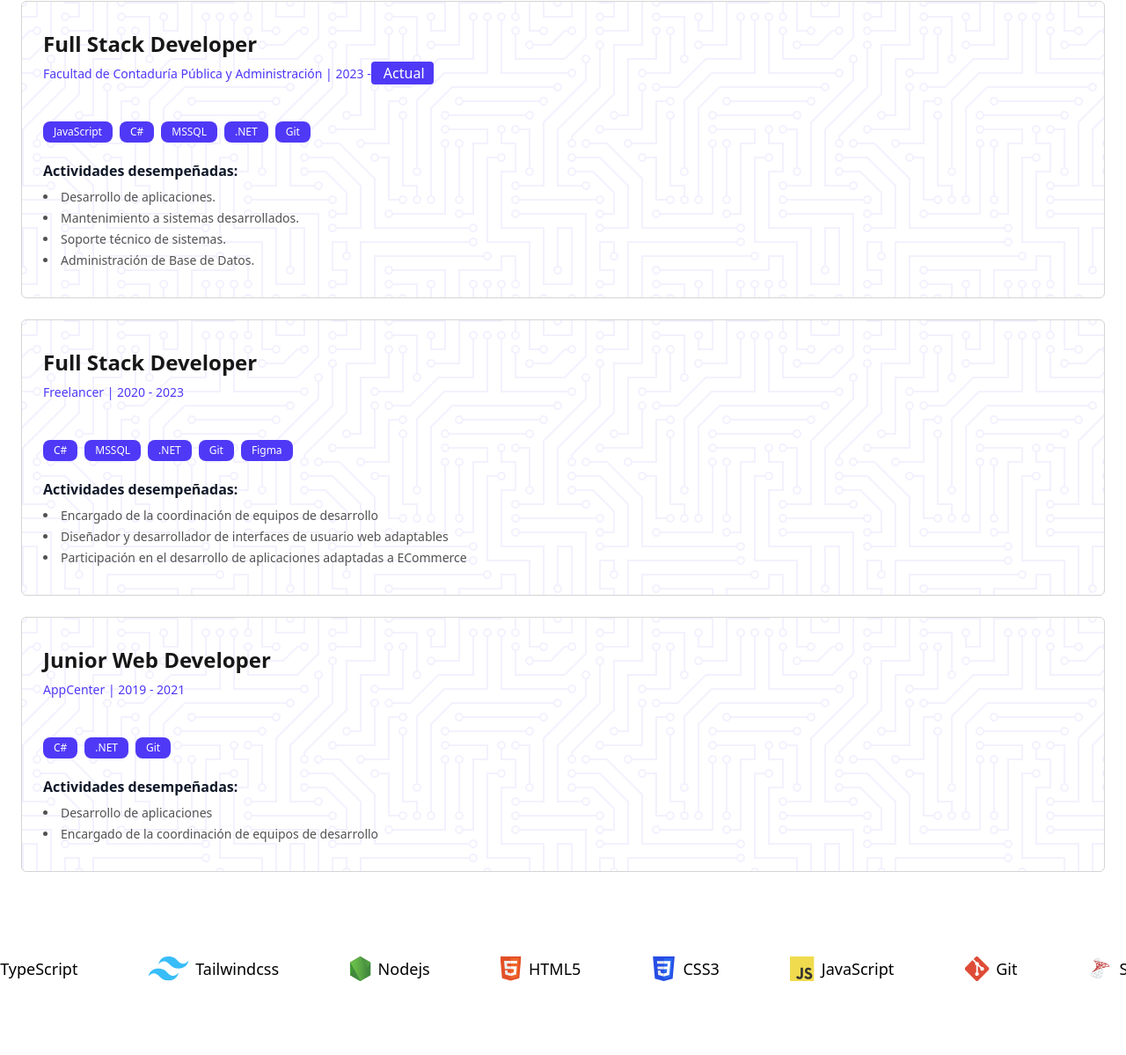
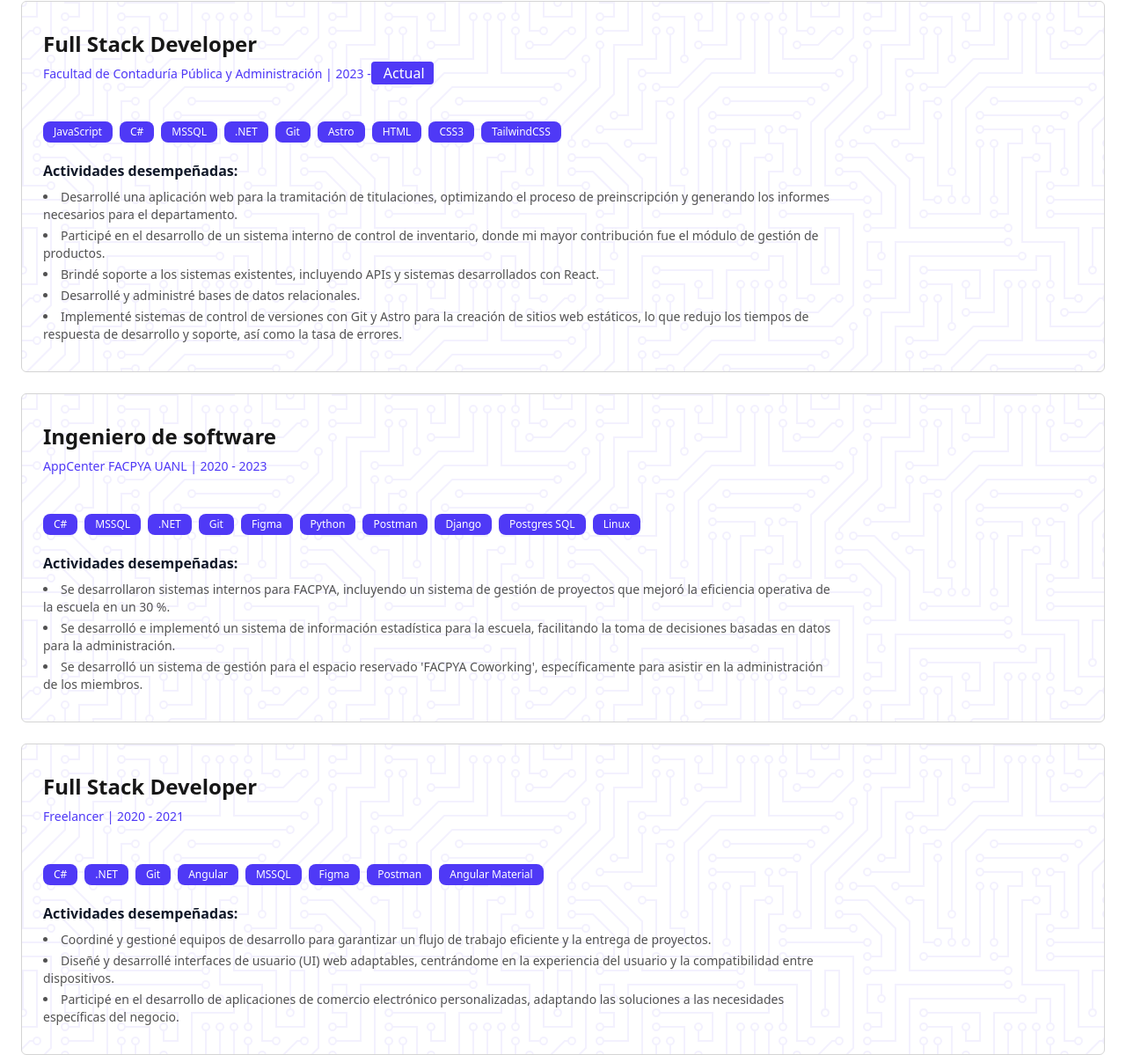
Before and after one commit to RaulSalomonIgl/RaulSalomon, an Astro site: page / in a window 1280 px wide. Shown: the part 2275-3474 px from the top of the page at 88% size. Built offline with nearby package versions, Linux system fonts and the light colour scheme; Astro itself is replaced by a stand-in of ours.

Commit message:
feat(experience): :speech_balloon: update component and experience data
- The `Experience` component has been modified to reflect visual tweaks and improvements. - `Experience.json` has been updated with new information.

```diff
--- a/src/components/Experience.astro
+++ b/src/components/Experience.astro
@@ -1,42 +1,9 @@
 ---
 import '@/styles/experience.css'
 import Heading from '@Components/ui/Heading.astro'
+import WorkExperience from '@/data/Experience.json'
 
-const workHistory = [
-  {
-    title: "Full Stack Developer",
-    company: "Facultad de Contaduría Pública y Administración",
-    period: "2023 - Actual",
-    responsibilities: [
-      "Desarrollo de aplicaciones.",
-      "Mantenimiento a sistemas desarrollados.",
-      "Soporte técnico de sistemas.",
-      "Administración de Base de Datos.",
-    ],
-    tools: ["JavaScript","C#","MSSQL",".NET", "Git",]
-  },
-  {
-    title: "Full Stack Developer",
-    company: "Freelancer",
-    period: "2020 - 2023",
-    responsibilities: [
-      "Encargado de la coordinación de equipos de desarrollo",
-      "Diseñador y desarrollador de interfaces de usuario web adaptables",
-      "Participación en el desarrollo de aplicaciones adaptadas a ECommerce",
-    ],
-    tools: ["C#","MSSQL",".NET","Git", "Figma"]
-  },
-  {
-    title: "Junior Web Developer",
-    company: "AppCenter",
-    period: "2019 - 2021",
-    responsibilities: [
-      "Desarrollo de aplicaciones",
-      "Encargado de la coordinación de equipos de desarrollo",
-    ],
-    tools: ["C#",".NET","Git"]
-  },
-];
+const workHistory = WorkExperience
 ---
 
 <section class="w-full pb-16" id="experience">
@@ -86,7 +53,7 @@ const workHistory = [
                   <h2 class="mb-2 text-md font-semibold text-gray-900">
                     Actividades desempeñadas:
                   </h2>
-                  <ul class="max-w-lg space-y-1 text-sm text-neutral-600 list-disc list-inside">
+                  <ul class="max-w-4xl space-y-1 text-sm text-neutral-600 list-disc list-inside">
                     {job.responsibilities.map((responsibility) => {
                       return <li>{responsibility}</li>;
                     })}
--- a/src/data/Experience.json
+++ b/src/data/Experience.json
@@ -4,32 +4,34 @@
       "company": "Facultad de Contaduría Pública y Administración",
       "period": "2023 - Actual",
       "responsibilities": [
-        "Desarrollo de aplicaciones.",
-        "Mantenimiento a sistemas desarrollados.",
-        "Soporte técnico de sistemas.",
-        "Administración de Base de Datos."
+        "Desarrollé una aplicación web para la tramitación de titulaciones, optimizando el proceso de preinscripción y generando los informes necesarios para el departamento.",
+        "Participé en el desarrollo de un sistema interno de control de inventario, donde mi mayor contribución fue el módulo de gestión de productos.",
+        "Brindé soporte a los sistemas existentes, incluyendo APIs y sistemas desarrollados con React.",
+        "Desarrollé y administré bases de datos relacionales.",
+        "Implementé sistemas de control de versiones con Git y Astro para la creación de sitios web estáticos, lo que redujo los tiempos de respuesta de desarrollo y soporte, así como la tasa de errores."
       ],
-      "tools": ["JavaScript","C#","MSSQL",".NET", "Git"]
+      "tools": ["JavaScript", "C#", "MSSQL", ".NET", "Git", "Astro", "HTML", "CSS3", "TailwindCSS"]
+    },
+    {
+      "title": "Ingeniero de software",
+      "company": "AppCenter FACPYA UANL",
+      "period": "2020 - 2023",
+      "responsibilities": [
+        "Se desarrollaron sistemas internos para FACPYA, incluyendo un sistema de gestión de proyectos que mejoró la eficiencia operativa de la escuela en un 30 %.",
+        "Se desarrolló e implementó un sistema de información estadística para la escuela, facilitando la toma de decisiones basadas en datos para la administración.",
+        "Se desarrolló un sistema de gestión para el espacio reservado 'FACPYA Coworking', específicamente para asistir en la administración de los miembros."
+      ],
+      "tools": ["C#", "MSSQL", ".NET", "Git", "Figma", "Python", "Postman", "Django", "Postgres SQL", "Linux"]
     },
     {
       "title": "Full Stack Developer",
       "company": "Freelancer",
-      "period": "2020 - 2023",
+      "period": " 2020 - 2021",
       "responsibilities": [
-        "Encargado de la coordinación de equipos de desarrollo",
-        "Diseñador y desarrollador de interfaces de usuario web adaptables",
-        "Participación en el desarrollo de aplicaciones adaptadas a ECommerce"
+        "Coordiné y gestioné equipos de desarrollo para garantizar un flujo de trabajo eficiente y la entrega de proyectos.",
+        "Diseñé y desarrollé interfaces de usuario (UI) web adaptables, centrándome en la experiencia del usuario y la compatibilidad entre dispositivos.",
+        "Participé en el desarrollo de aplicaciones de comercio electrónico personalizadas, adaptando las soluciones a las necesidades específicas del negocio."
       ],
-      "tools": ["C#","MSSQL",".NET","Git", "Figma"]
-    },
-    {
-      "title": "Junior Web Developer",
-      "company": "AppCenter",
-      "period": "2019 - 2021",
-      "responsibilities": [
-        "Desarrollo de aplicaciones",
-        "Encargado de la coordinación de equipos de desarrollo"
-      ],
-      "tools": ["C#",".NET","Git"]
+      "tools": ["C#", ".NET", "Git", "Angular", "MSSQL", "Figma", "Postman", "Angular Material"]
     }
   ]
```
